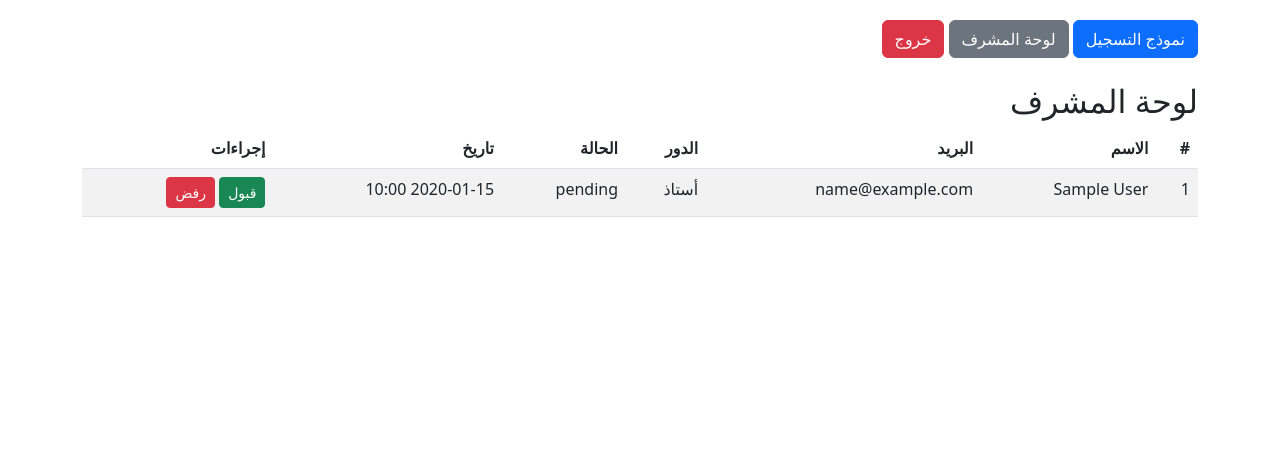
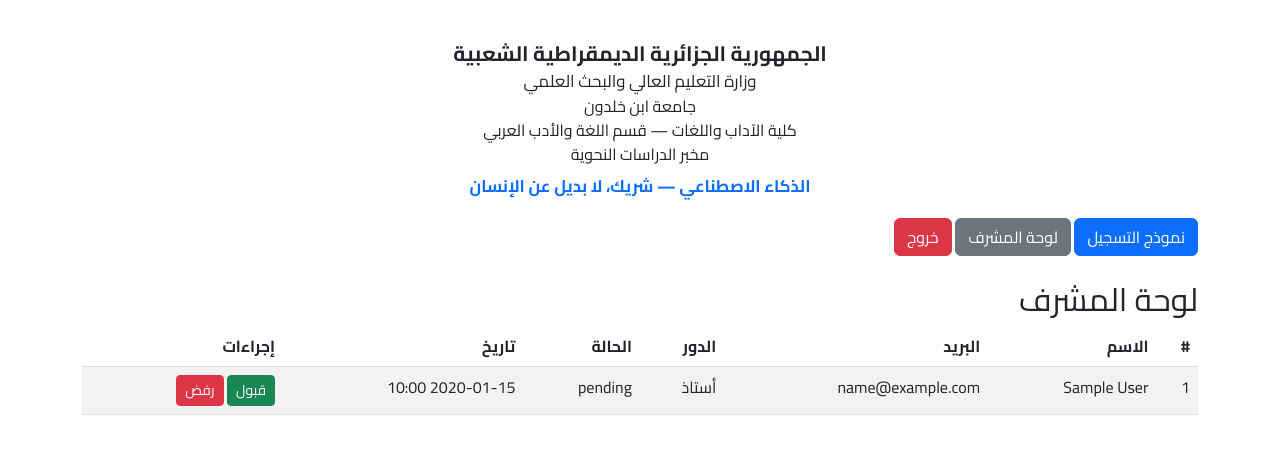
Before and after one commit to BENDJELLOUL-Mokhtar/minasatsibawaih, a Flask app: page /admin in a window 1280 px wide. Shown: the top 454 px of the page. Run offline with Flask 3, Linux system fonts and the light colour scheme; the visitor is signed in with stand-in values (Sample User, id 1); tables that the repository leaves empty hold one stand-in row (values such as "Sample post").

Commit message:
Add Arabic header and slogan to base template

```diff
--- a/webapp/templates/base.html
+++ b/webapp/templates/base.html
@@ -4,11 +4,28 @@
   <meta charset="utf-8">
   <meta name="viewport" content="width=device-width, initial-scale=1">
   <title>{{ title or 'نظام التسجيل' }}</title>
+  <link href="https://fonts.googleapis.com/css2?family=Cairo:wght@400;700&display=swap" rel="stylesheet">
   <link href="https://cdn.jsdelivr.net/npm/bootstrap@5.3.0/dist/css/bootstrap.min.css" rel="stylesheet">
-  <style>body{padding-top:20px}</style>
+  <style>
+    body{padding-top:20px; font-family: 'Cairo', sans-serif;}
+    .site-header { text-align:center; margin: 18px 0; }
+    .site-header .line1 { font-size:1.3rem; font-weight:700; }
+    .site-header .line2 { font-size:1.05rem; }
+    .site-header .line3 { font-size:1rem; }
+    .site-slogan { font-size:1.05rem; margin-top:8px; color:#0d6efd; font-weight:700; }
+  </style>
 </head>
 <body dir="rtl">
   <div class="container">
+    <header class="site-header">
+      <div class="line1">الجمهورية الجزائرية الديمقراطية الشعبية</div>
+      <div class="line2">وزارة التعليم العالي والبحث العلمي</div>
+      <div class="line3">جامعة ابن خلدون</div>
+      <div class="line3">كلية الآداب واللغات — قسم اللغة والأدب العربي</div>
+      <div class="line3">مخبر الدراسات النحوية</div>
+      <div class="site-slogan">الذكاء الاصطناعي — شريك، لا بديل عن الإنسان</div>
+    </header>
+
     <nav class="mb-4">
       <a href="{{ url_for('register') }}" class="btn btn-primary">نموذج التسجيل</a>
       {% if session.get('is_admin') %}
```
